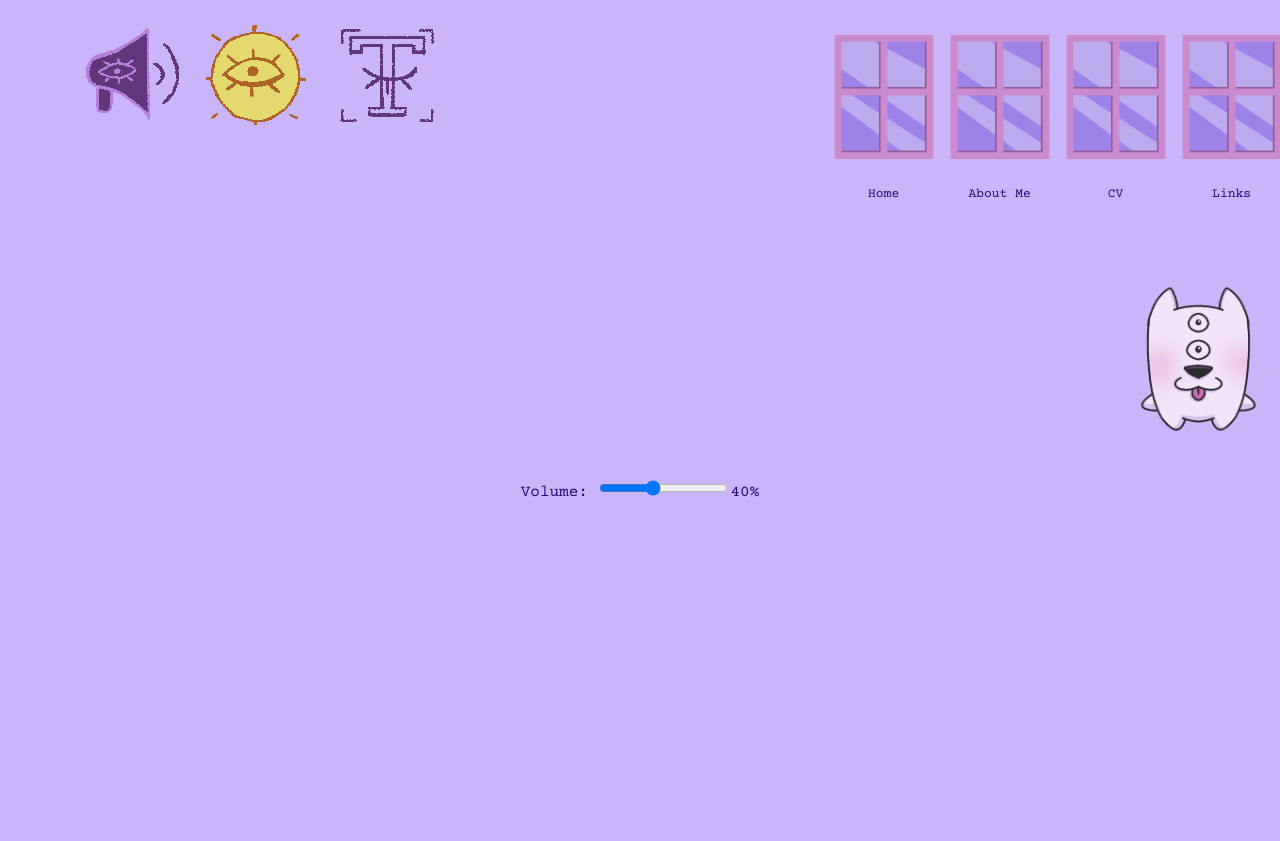
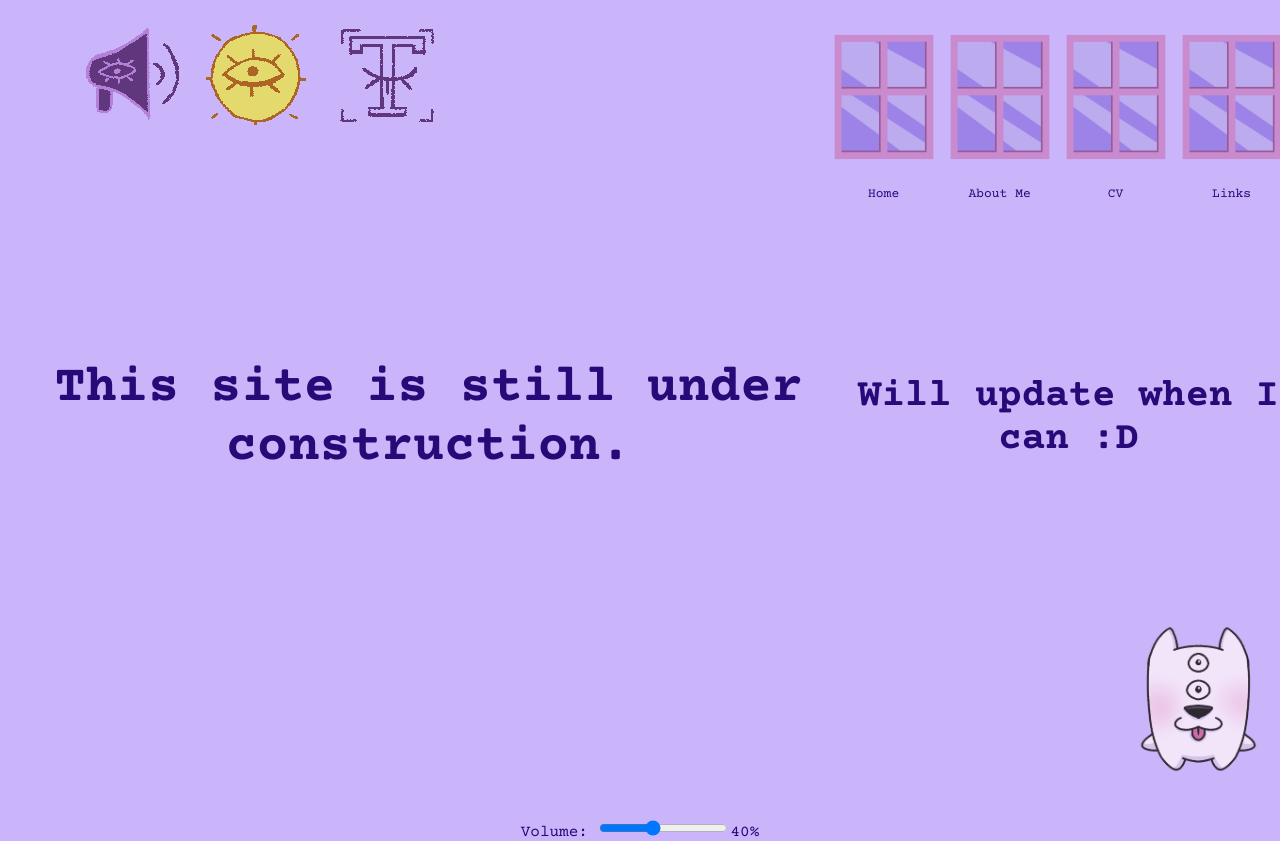
Before and after one commit to ViLinh27/vilinh27-rooms, a React (Create React App) app in the folder linh-rooms/: page /pages/Under-Construction in a window 1280 px wide. Shown: the top 841 px of the page. Before the commit the page ends 800 px from the top, so only its background shows below. Built offline with nearby package versions, Linux system fonts and the light colour scheme.

Commit message:
page under construction for missing links
cv page still needs to be made

```diff
--- a/linh-rooms/src/App.js
+++ b/linh-rooms/src/App.js
@@ -10,6 +10,7 @@ import MyLinks from './pages/MyLinks';
 import MyCV from './pages/MyCV';
 import Contact from './pages/Contact';
 import MusicDog from './components/MusicDog';
+import PageUnderConstructor from './pages/PageUnderConstructor';
 //Sound Context imported
 import {SoundContext} from './components/soundSettings/SoundContext'; //
 
@@ -99,6 +100,7 @@ function App() {
          <Route path="/pages/MyLinks" element={<MyLinks />}/>
          <Route path="/pages/CV" element={<MyCV/>}/>
          <Route path="/pages/Contact" element={<Contact/>}/>
+         <Route path="/pages/Under-Construction" element={<PageUnderConstructor/>}/>
 
         {/* default route */}
         <Route path="/" element={<Homepage/>}/>
--- a/linh-rooms/src/pages/Homepage.js
+++ b/linh-rooms/src/pages/Homepage.js
@@ -16,19 +16,19 @@ function Homepage(){
                 />
                 <Door
                     captionText="Code"
-                    linkUrl="#"
+                    linkUrl="/pages/Under-Construction"
                 />
                 <Door
                     captionText="UX"
-                    linkUrl="#"
+                    linkUrl="/pages/Under-Construction#"
                 />
                 <Door
                     captionText="Writing"
-                    linkUrl="#"
+                    linkUrl="/pages/Under-Construction"
                 />
                 <Door
                     captionText="Crafts"
-                    linkUrl="#"
+                    linkUrl="/pages/Under-Construction"
                 />
             </header>
         </>
--- /dev/null
+++ b/linh-rooms/src/pages/PageUnderConstructor.js
@@ -0,0 +1,13 @@
+import React from 'react';
+function PageUnderConstructor(){
+    return(
+        <>
+            <header className="Home-main">
+                {/* text should say this site is still under construction. :(  */}
+                <h1>This site is still under construction.</h1>
+                <h2>Will update when I can :D</h2>
+            </header>
+        </>
+    );
+}
+export default PageUnderConstructor;
```
